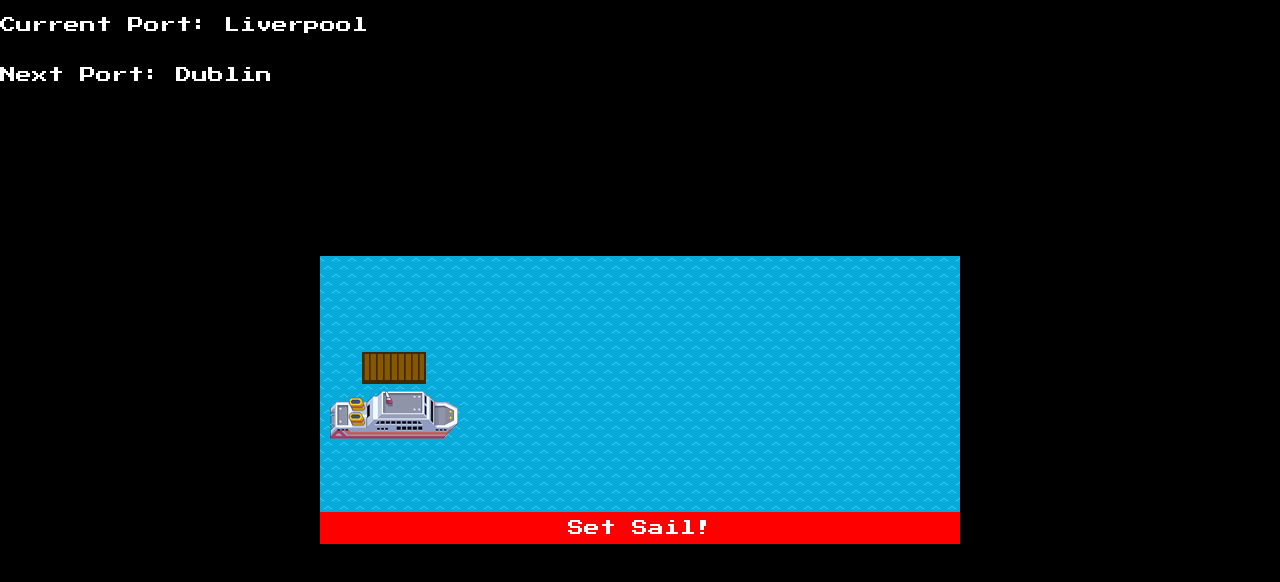
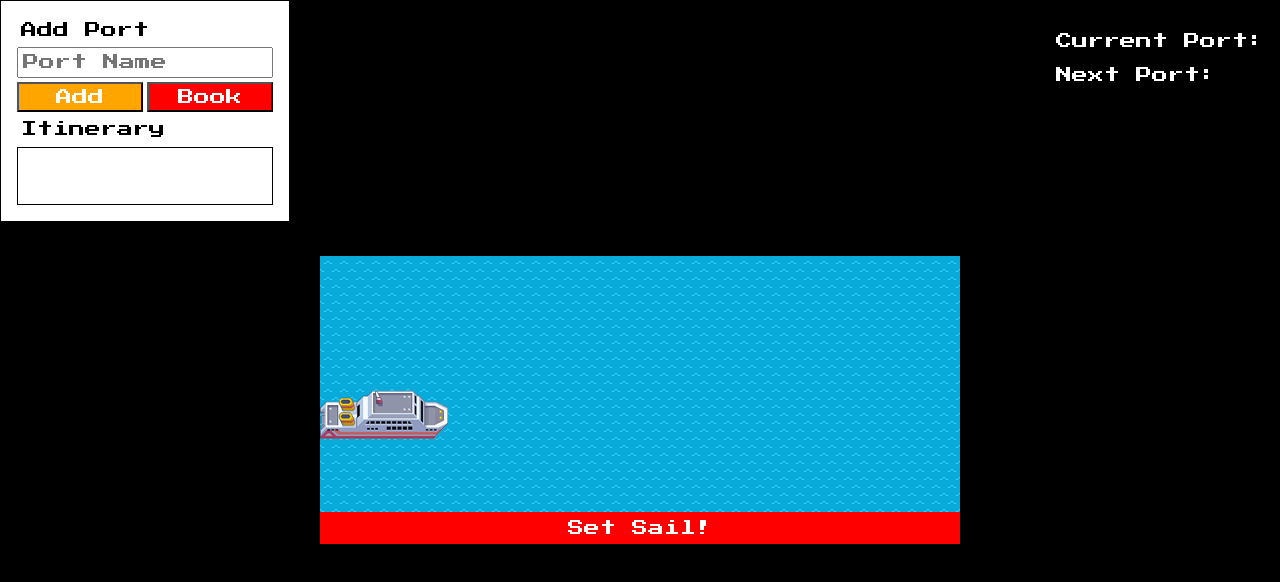
Before and after one commit to mike-shields-dev/cruise-ships-gui, a website: page index.html in a window 1280 px wide. Drawn offline with Linux system fonts and the light colour scheme.

Commit message:
Add Port Form
- Adds a form that allows the user to add ports to the itinerary and book a cruise

```diff
--- a/css/style.css
+++ b/css/style.css
@@ -17,11 +17,62 @@ body {
 }
 
 header {
+  width: 100vw;
   display: flex;
-  flex-direction: column;
   position: fixed;
+  justify-content: space-between;
   top: 0;
   left: 0;
+}
+
+form {
+  background: #fff;
+  color: #000;
+  display: grid;
+  gap: 0.25rem;
+  width: 16rem;
+  padding: 1rem;
+  border: 1px solid #000;
+  border-style: double;
+}
+
+form * {
+  padding: 0.25rem;
+  margin: 0;
+}
+
+form button {
+  color: #fff;
+}
+
+form input {
+  min-width: 0;
+}
+
+#form-buttons {
+  display: grid;
+  gap: 0.25rem;
+  grid-template-columns: 2fr 2fr;
+  padding: 0;
+}
+
+#add-port-button {
+  background: #ffa500;
+}
+
+#book-button {
+  background: #f00;
+}
+
+#itinerary-list {
+  text-align: center;
+  height: 3rem;
+  border: 1px solid #000;
+  overflow-y: scroll;
+}
+
+#journey-status {
+  padding: 1rem;
 }
 
 #viewport {
@@ -29,6 +80,19 @@ header {
   height: 256px;
   position: relative;
   overflow-x: auto;
+  animation: waves 2s infinite step-start;
+}
+
+@keyframes waves {
+  0% {
+    background-image: url('../images/water0.png');
+  }
+  50% {
+    background-image: url('../images/water1.png');
+  }
+  100% {
+    background-image: url('../images/water0.png');
+  }
 }
 
 /* Hide scrollbar for Chrome, Safari and Opera */
@@ -44,6 +108,7 @@ header {
 
 #ports {
   width: 0px;
+  height: 32px;
   margin-top: 96px;
   display: flex;
   justify-content: space-around;
@@ -51,7 +116,7 @@ header {
 
 #ports > .port {
   width: 64px;
-  height: 32px;
+  height: inherit;
   background-image: url("../images/port.png");
 }
 
--- a/index.html
+++ b/index.html
@@ -16,8 +16,22 @@
 
 <body>
   <header>
-    <p>Current Port: <span id="current-port"></span></p>
-    <p>Next Port: <span id="next-port"></span></p>
+    <form>
+      <label for="port">Add Port</label>
+      <input type="text" name="port" placeholder="Port Name" required>
+      <div id="form-buttons">
+        <button id="add-port-button">Add</button>
+        <button id="book-button" type="submit">Book</button>
+      </div>
+      <p>Itinerary</p>
+      <div id="itinerary-list"></div>
+    </form>
+
+    <div id="journey-status">
+      <p>Current Port: <span id="current-port"></span></p>
+      <p>Next Port: <span id="next-port"></span></p>
+    </div>
+
   </header>
   <div id="viewport" class="scrollbar-hidden">
     <div id="ports"></div>
@@ -37,18 +51,49 @@
   <script src="/src/Itinerary.js"></script>
   <script src="/src/Ship.js"></script>
   <script>
-    const itinerary = new Itinerary([
-      new Port("Liverpool"),
-      new Port("Dublin"),
-      // new Port("New York"),
-      // new Port("Florida"),
-      // new Port("Jamaica")
-    ])
-    const ship = new Ship(itinerary)
-    const controller = new Controller(ship)
+    let portNames = []
+    let itinerary
+    let ship
+    let controller
+    const form = document.querySelector('form')
+    const addPortButton = document.querySelector('#add-port-button')
+    const itineraryListEl = document.querySelector('#itinerary-list')
 
-    controller.renderPorts(itinerary.ports)
-    controller.positionShip(ship)
+    addPortButton.addEventListener('click', (e) => {
+      e.preventDefault()
+      const portName = form.port.value.toLowerCase()
+      if (!portName || portNames.includes(portName)) {
+        alert('Port already exists')
+        return
+      } else {
+        portNames.push(portName)
+      }
+
+      itineraryListEl.innerHTML = ''
+      portNames.forEach(portName => {
+        const portNameEl = document.createElement('p')
+        portNameEl.innerText = portName
+        itineraryListEl.appendChild(portNameEl)
+      })
+    })
+
+
+    form.addEventListener('submit', (e) => {
+      e.preventDefault();
+      if (portNames.length < 2) {
+        return alert('You must add at least two ports')
+      }
+      itinerary = new Itinerary(portNames.map(portName => new Port(portName)))
+      portNames = []
+      form.port.value = ""
+      itineraryListEl.textContent = ""
+      ship = new Ship(itinerary)
+      controller = new Controller(ship)
+
+      controller.renderPorts(itinerary.ports)
+      controller.positionShip(ship)
+    })
+
   </script>
 </body>
 
--- a/src/Controller.js
+++ b/src/Controller.js
@@ -40,27 +40,10 @@
     this.currentPortEl = document.querySelector('#current-port')
     this.nextPortEl = document.querySelector('#next-port')
 
-    this.initialiseSea()
     this.initialiseScrollTracking()
     this.updateHeader()
   }
 
-  Controller.prototype.initialiseSea = function initialiseSea() {
-    const waterImages = ["../images/water0.png", "../images/water1.png"]
-    const animationInterval = 1000
-    let waterImageIndex = 0
-    let timeStamp = Date.now()
-
-    ;(function step() {
-      const currentTime = Date.now()
-      if (currentTime - timeStamp > animationInterval) {
-        timeStamp = currentTime
-        this.viewport.style.backgroundImage = `url(${waterImages[waterImageIndex]})`
-        waterImageIndex = ++waterImageIndex % waterImages.length
-      }
-      requestAnimationFrame(step)
-    })()
-  }
 
   Controller.prototype.renderPorts = function renderPorts(ports) {
     const portsEl = document.querySelector("#ports")
```
